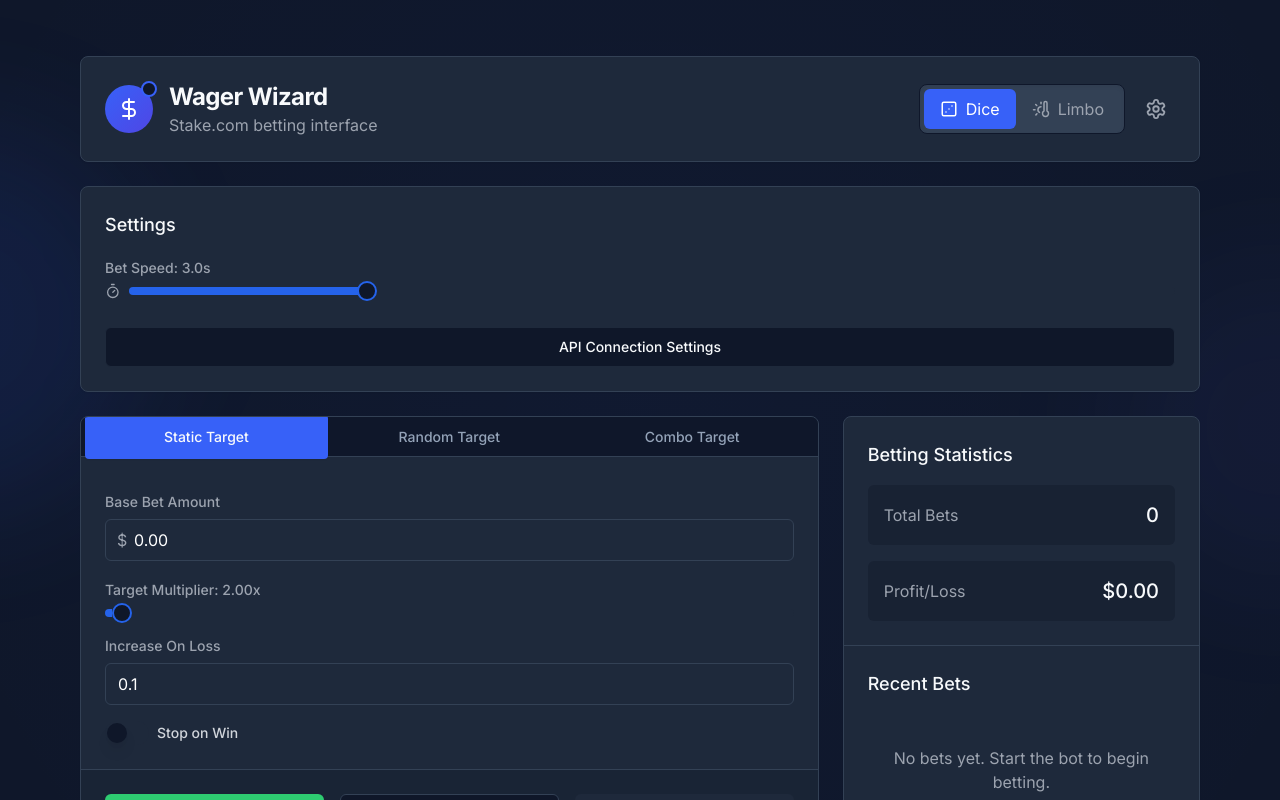
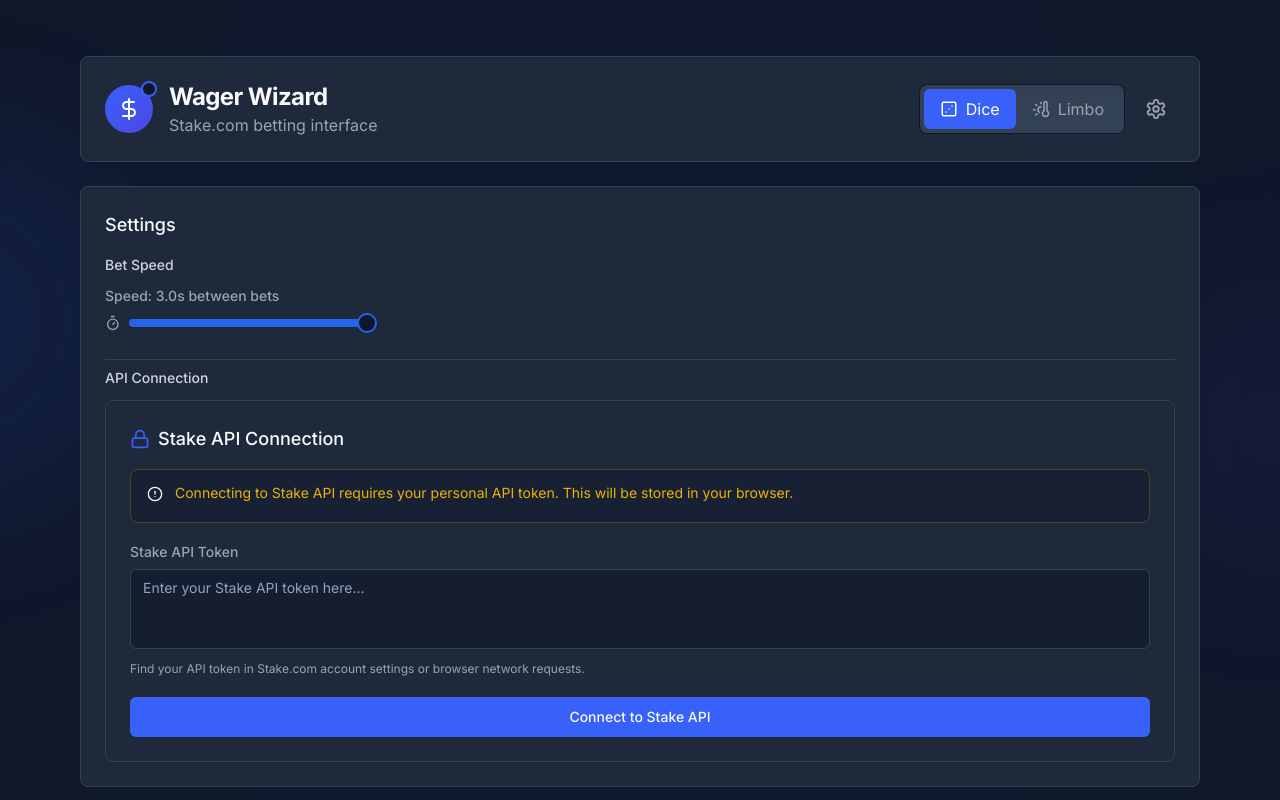
Before and after one commit to subhashgit/wager-wizard-bot, a React (Vite) app: page / in a window 1280 px wide. Both pictures are taken after a click on the button 1156 px from the left and 109 px from the top of the page. Shown: the top 800 px of the page. Built offline with nearby package versions, Linux system fonts and the light colour scheme; a web font is replaced by a local one.

Commit message:
feat: Combine API and settings
Move API connection settings and bet speed settings into a single settings panel.

```diff
--- a/src/components/BettingInterface.tsx
+++ b/src/components/BettingInterface.tsx
@@ -22,7 +22,6 @@ const BettingInterface: React.FC<BettingInterfaceProps> = ({ className }) => {
   const [isApiConnected, setIsApiConnected] = useState<boolean>(false);
   const [apiToken, setApiToken] = useState<string>('');
   const [userBalance, setUserBalance] = useState<any[]>([]);
-  const [showApiSettings, setShowApiSettings] = useState<boolean>(false);
   const [showSettings, setShowSettings] = useState<boolean>(false);
 
   const [baseAmount, setBaseAmount] = useState<string>('0.00');
@@ -82,10 +81,6 @@ const BettingInterface: React.FC<BettingInterfaceProps> = ({ className }) => {
         description: result.error,
       });
     }
-  };
-
-  const toggleApiSettings = () => {
-    setShowApiSettings(!showApiSettings);
   };
 
   const toggleSettings = () => {
@@ -331,12 +326,15 @@ const BettingInterface: React.FC<BettingInterfaceProps> = ({ className }) => {
           >
             <Card className="bg-betting-dark-accent border-betting-dark-lighter p-6">
               <h3 className="font-medium text-lg mb-4">Settings</h3>
-              <div className="space-y-4">
+
+              <div className="space-y-6">
+                <div>
+                  <h4 className="font-medium text-sm text-gray-300 mb-2">Bet Speed</h4>
                   <div>
                     <Label htmlFor="bet-speed" className="text-sm text-gray-400">
-                    Bet Speed: {(betSpeed / 1000).toFixed(1)}s
+                      Speed: {(betSpeed / 1000).toFixed(1)}s between bets
                     </Label>
-                  <div className="flex items-center space-x-2">
+                    <div className="flex items-center space-x-2 mt-1">
                       <Timer size={16} className="text-gray-400" />
                       <Slider
                         id="bet-speed"
@@ -350,28 +348,14 @@ const BettingInterface: React.FC<BettingInterfaceProps> = ({ className }) => {
                       />
                     </div>
                   </div>
-                <div className="pt-2">
-                  <Button
-                    onClick={toggleApiSettings}
-                    variant="outline"
-                    className="w-full text-sm"
-                  >
-                    API Connection Settings
-                  </Button>
+                </div>
+
+                <div className="pt-2 border-t border-betting-dark-lighter">
+                  <h4 className="font-medium text-sm text-gray-300 mb-3">API Connection</h4>
+                  <StakeApiCredentials onApiConnected={handleApiConnection} />
                 </div>
               </div>
             </Card>
-          </motion.div>
-        )}
-
-        {showApiSettings && (
-          <motion.div
-            variants={itemVariants}
-            initial={{ opacity: 0, y: -10 }}
-            animate={{ opacity: 1, y: 0 }}
-            exit={{ opacity: 0, y: -10 }}
-          >
-            <StakeApiCredentials onApiConnected={handleApiConnection} />
           </motion.div>
         )}
 
```
Lines whose indentation alone changed are shown as unchanged.
